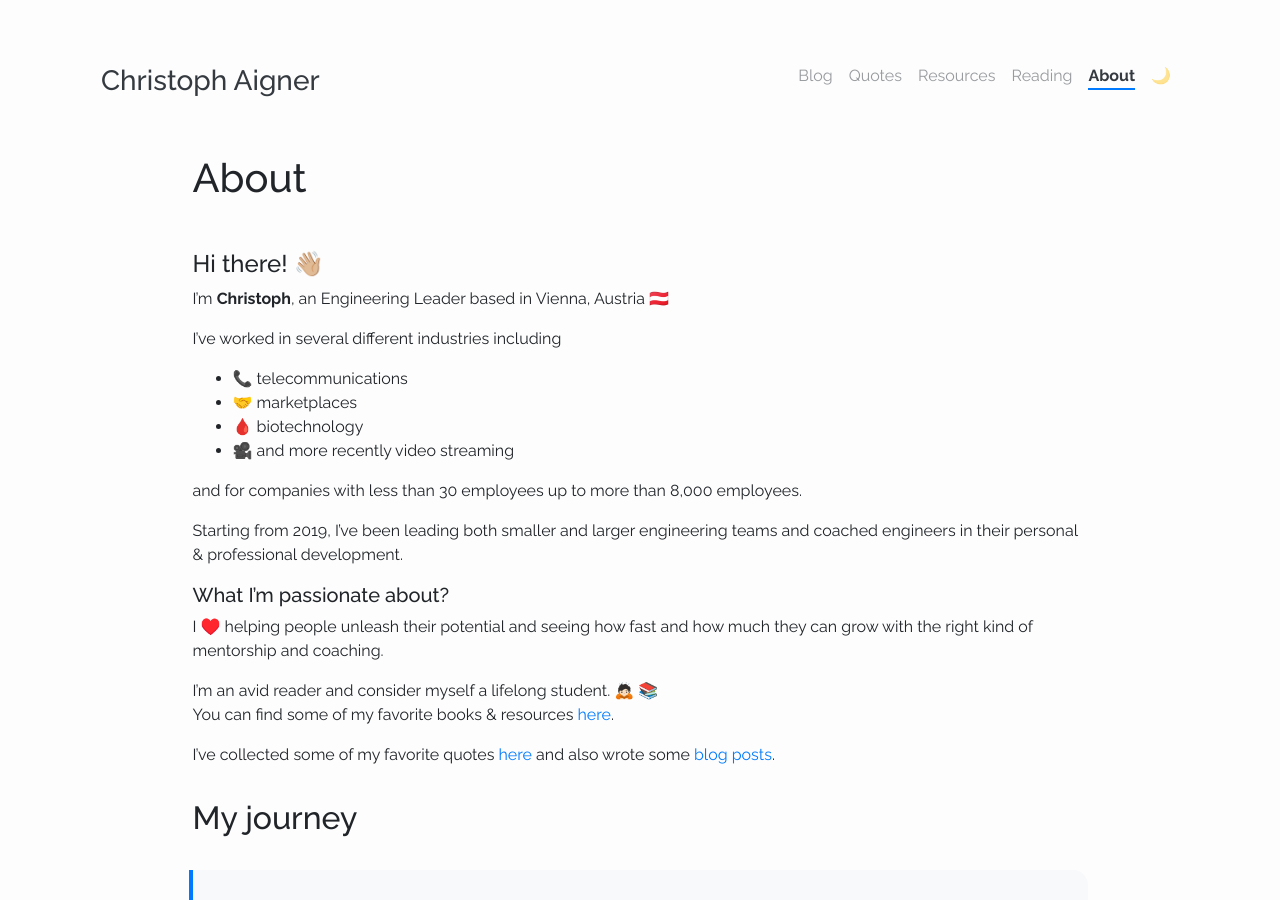
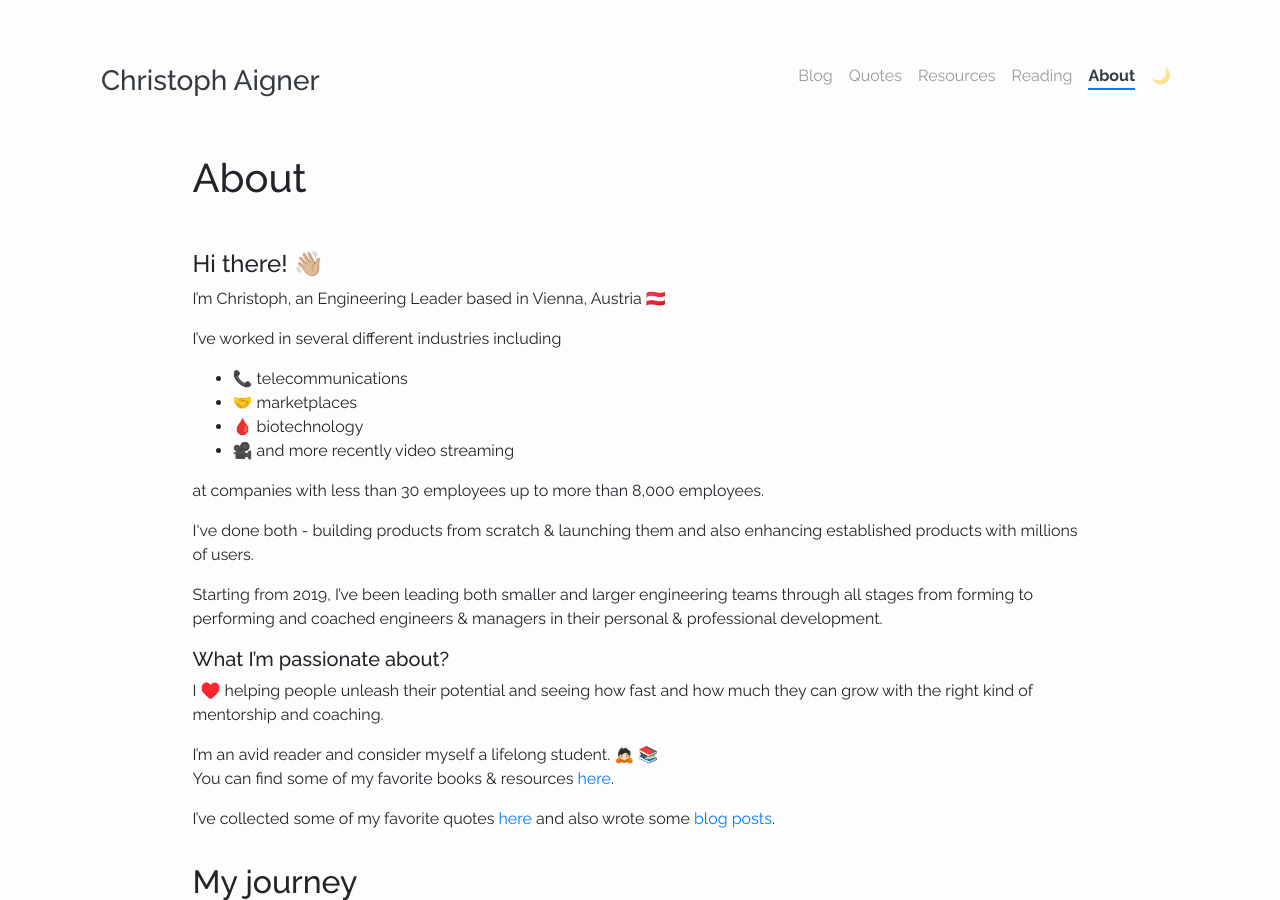
Before and after one commit to christophaigner/christophaigner.github.io, a Jekyll site: the page built from pages/about.md, in a window 1280 px wide and 900 px high. Built offline with Jekyll 4.4.1, drawn with Linux system fonts in a browser that asks for light colours; nearby versions of some CDN libraries.

Commit message:
Add calendar icon and update about page

```diff
--- a/_includes/about/timeline.html
+++ b/_includes/about/timeline.html
@@ -10,9 +10,10 @@
           >
         </h2>
         {% if timelineEntry.to != null %}
-        <h6 class="date">{{ timelineEntry.from }} — {{ timelineEntry.to }}</h6>
+
+        <h6 class="date"><i class="fas fa-calendar"></i> {{ timelineEntry.from }} — {{ timelineEntry.to }}</h6>
         {% else %}
-        <h6 class="date">since {{ timelineEntry.from }}</h6>
+        <h6 class="date"><i class="fas fa-calendar"></i> since {{ timelineEntry.from }}</h6>
         {% endif %}
         <p>{{ timelineEntry.details }}</p>
         {% if timelineEntry.appstoreUrl != null %}
--- a/pages/about.md
+++ b/pages/about.md
@@ -9,7 +9,7 @@ weight: 5
 <br>
 #### Hi there! 👋🏼
 
-I'm **Christoph**, an Engineering Leader based in Vienna, Austria 🇦🇹
+I'm Christoph, an Engineering Leader based in Vienna, Austria 🇦🇹
 
 I've worked in several different industries including
 
@@ -18,9 +18,11 @@ I've worked in several different industries including
 * 🩸 biotechnology
 * 🎥 and more recently video streaming
 
-and for companies with less than 30 employees up to more than 8,000 employees.
+at companies with less than 30 employees up to more than 8,000 employees.
 
-Starting from 2019, I've been leading both smaller and larger engineering teams and coached engineers in their personal & professional development.
+I‘ve done both - building products from scratch & launching them and also enhancing established products with millions of users.
+
+Starting from 2019, I’ve been leading both smaller and larger engineering teams through all stages from forming to performing and coached engineers & managers in their personal & professional development.
 
 ##### What I'm passionate about?
 I ♥️ helping people unleash their potential and seeing how fast and how much they can grow with the right kind of mentorship and coaching.
```
